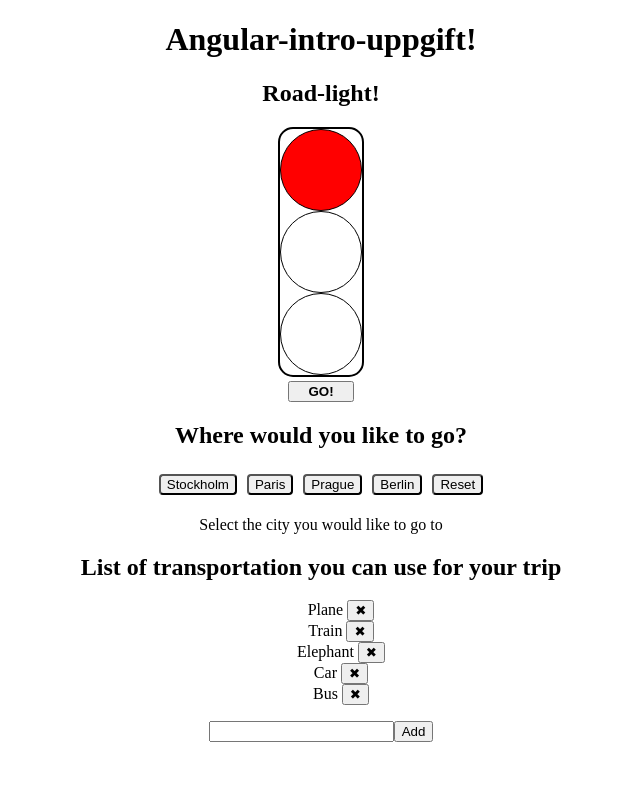
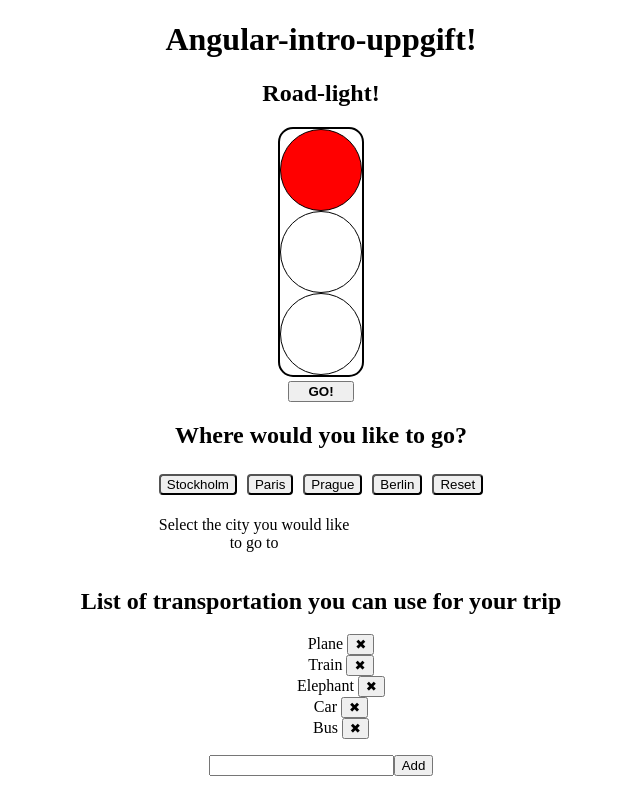
Before and after one commit to casaDelFuego/Angular-intro, an Angular app: page / in a window 1280 px wide. Shown: the whole page, without its empty margins (319-959 px from the left). Built offline with nearby package versions, Linux system fonts and the light colour scheme.

Commit message:
fixed road light

```diff
--- a/src/app/book-a-trip/book-a-trip.component.css
+++ b/src/app/book-a-trip/book-a-trip.component.css
@@ -8,5 +8,6 @@ button:hover {
 }
 
 .destinations {
+  display: inline-block;
 
 }
--- a/src/app/book-a-trip/trip-child/trip-child.component.css
+++ b/src/app/book-a-trip/trip-child/trip-child.component.css
@@ -0,0 +1,8 @@
+.aboutCity {
+  width: 60%
+
+}
+
+li {
+
+}
--- a/src/app/road-light/road-light.component.html
+++ b/src/app/road-light/road-light.component.html
@@ -8,6 +8,7 @@
   <div [className]="state == 2 ? 'greenLight' : 'lightOff'"></div>
 </div>
 
+
 <div>
   <button (click)="nextState()" class="changeLight">GO!</button>
 </div>
--- a/src/app/road-light/road-light.component.ts
+++ b/src/app/road-light/road-light.component.ts
@@ -11,7 +11,7 @@ export class RoadLightComponent implements OnInit {
 
   nextState() {
     this.state++;
-    if (this.state==3) {
+    if (this.state==4) {
       this.state=0;
     }
   }
--- a/src/app/transport/transport.component.css
+++ b/src/app/transport/transport.component.css
@@ -1,5 +1,5 @@
 .selected {
-  background-color: lightgrey;
+  color: red;
 }
 
 ul {
```
